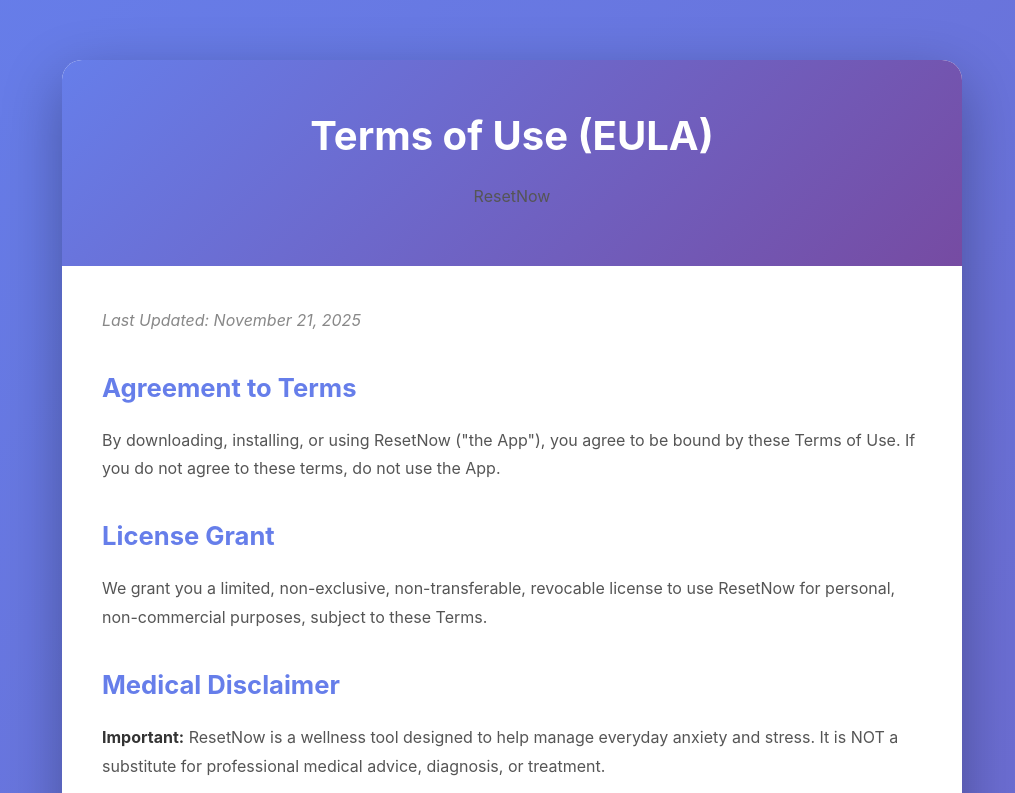
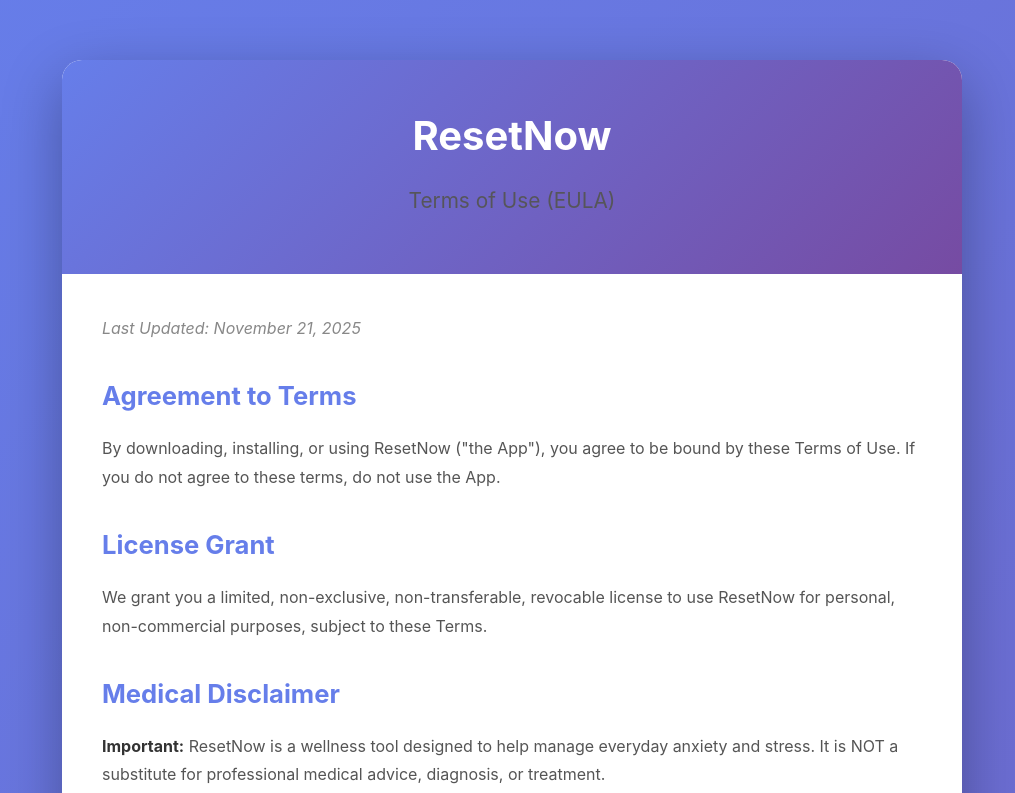
Before and after one commit to Sinfosecurity/ResetNow-support, a plain HTML site: page terms.html in a window 1280 px wide. Shown: the top 793 px of the page, without its empty margins (128-1143 px from the left). Drawn offline with Linux system fonts and the light colour scheme.

Commit message:
Update terms.html

```diff
--- a/terms.html
+++ b/terms.html
@@ -28,6 +28,7 @@
             text-align: center;
         }
         .header h1 { font-size: 2.5em; margin-bottom: 10px; }
+        .header p { font-size: 1.3em; opacity: 0.95; }
         .content { padding: 40px; }
         h2 { color: #667eea; margin-top: 30px; margin-bottom: 15px; font-size: 1.6em; }
         h3 { color: #333; margin-top: 20px; margin-bottom: 10px; }
@@ -48,8 +49,8 @@
 <body>
     <div class="container">
         <div class="header">
-            <h1>Terms of Use (EULA)</h1>
-            <p>ResetNow</p>
+            <h1>ResetNow</h1>
+            <p>Terms of Use (EULA)</p>
         </div>
         <div class="content">
             <p class="date">Last Updated: November 21, 2025</p>
```
